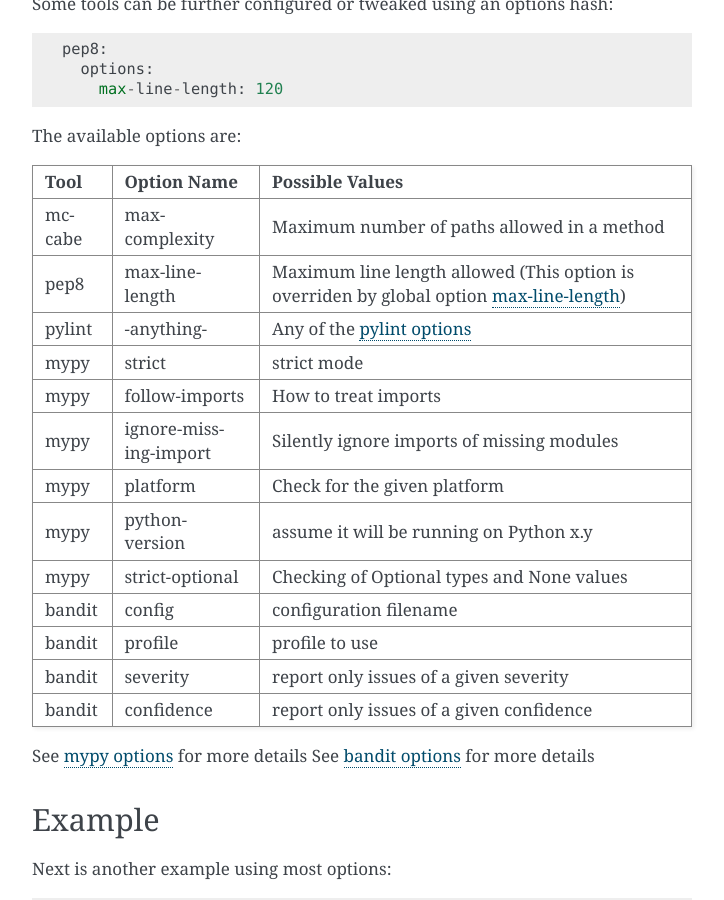
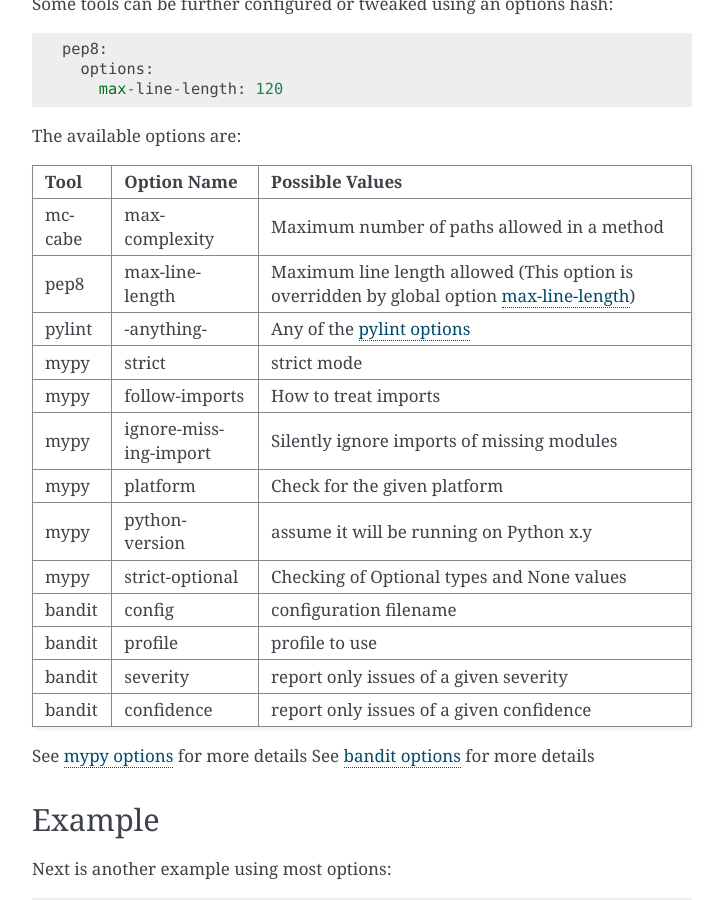
Before and after one commit to prospector-dev/prospector, a Sphinx documentation site: the page built from docs/profiles.rst, in a window 1280 px wide and 900 px high, scrolled down 7145 px. Shown: the whole window, without its empty margins (388-1112 px from the left). Built offline with Sphinx 7.4.7, drawn with Linux system fonts in a browser that asks for light colours; the version number could not be read and is left out.

Commit message:
Fix typo: overridden
Signed-off-by: Takuya Noguchi <takninnovationresearch@gmail.com>

```diff
--- a/docs/profiles.rst
+++ b/docs/profiles.rst
@@ -350,36 +350,36 @@
 
 The available options are:
 
-+---------+------------------------+----------------------------------------------+
-| Tool    + Option Name            + Possible Values                              |
-+=========+========================+==============================================+
-| mccabe  | max-complexity         | Maximum number of paths allowed in a method  |
-+---------+------------------------+----------------------------------------------+
-| pep8    | max-line-length        | Maximum line length allowed (This option is  |
-|         |                        | overriden by global option max-line-length_) |
-+---------+------------------------+----------------------------------------------+
-| pylint  | -anything-             | Any of the `pylint options`_                 |
-+---------+------------------------+----------------------------------------------+
-| mypy    | strict                 | strict mode                                  |
-+---------+------------------------+----------------------------------------------+
-| mypy    | follow-imports         | How to treat imports                         |
-+---------+------------------------+----------------------------------------------+
-| mypy    | ignore-missing-import  | Silently ignore imports of missing modules   |
-+---------+------------------------+----------------------------------------------+
-| mypy    | platform               | Check for the given platform                 |
-+---------+------------------------+----------------------------------------------+
-| mypy    | python-version         | assume it will be running on Python x.y      |
-+---------+------------------------+----------------------------------------------+
-| mypy    | strict-optional        | Checking of Optional types and None values   |
-+---------+------------------------+----------------------------------------------+
-| bandit  | config                 | configuration filename                       |
-+---------+------------------------+----------------------------------------------+
-| bandit  | profile                | profile to use                               |
-+---------+------------------------+----------------------------------------------+
-| bandit  | severity               | report only issues of a given severity       |
-+---------+------------------------+----------------------------------------------+
-| bandit  | confidence             | report only issues of a given confidence     |
-+---------+------------------------+----------------------------------------------+
++---------+------------------------+-----------------------------------------------+
+| Tool    + Option Name            + Possible Values                               |
++=========+========================+===============================================+
+| mccabe  | max-complexity         | Maximum number of paths allowed in a method   |
++---------+------------------------+-----------------------------------------------+
+| pep8    | max-line-length        | Maximum line length allowed (This option is   |
+|         |                        | overridden by global option max-line-length_) |
++---------+------------------------+-----------------------------------------------+
+| pylint  | -anything-             | Any of the `pylint options`_                  |
++---------+------------------------+-----------------------------------------------+
+| mypy    | strict                 | strict mode                                   |
++---------+------------------------+-----------------------------------------------+
+| mypy    | follow-imports         | How to treat imports                          |
++---------+------------------------+-----------------------------------------------+
+| mypy    | ignore-missing-import  | Silently ignore imports of missing modules    |
++---------+------------------------+-----------------------------------------------+
+| mypy    | platform               | Check for the given platform                  |
++---------+------------------------+-----------------------------------------------+
+| mypy    | python-version         | assume it will be running on Python x.y       |
++---------+------------------------+-----------------------------------------------+
+| mypy    | strict-optional        | Checking of Optional types and None values    |
++---------+------------------------+-----------------------------------------------+
+| bandit  | config                 | configuration filename                        |
++---------+------------------------+-----------------------------------------------+
+| bandit  | profile                | profile to use                                |
++---------+------------------------+-----------------------------------------------+
+| bandit  | severity               | report only issues of a given severity        |
++---------+------------------------+-----------------------------------------------+
+| bandit  | confidence             | report only issues of a given confidence      |
++---------+------------------------+-----------------------------------------------+
 
 See `mypy options`_ for more details
 See `bandit options`_ for more details
```
